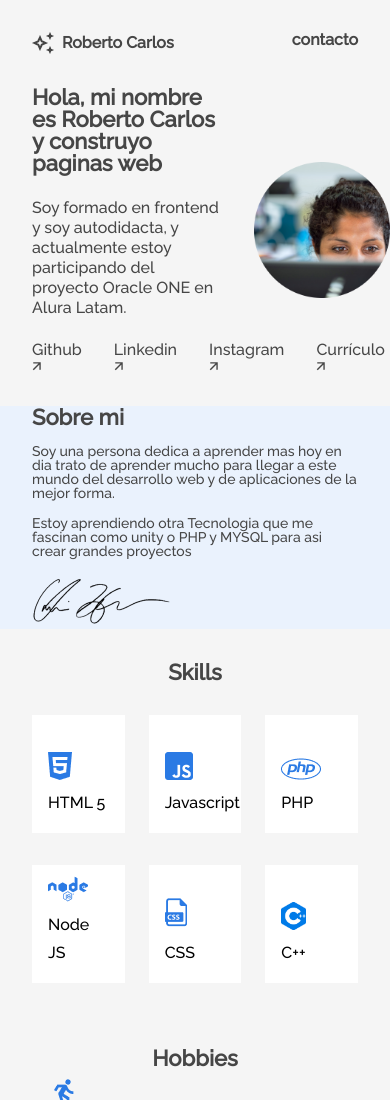
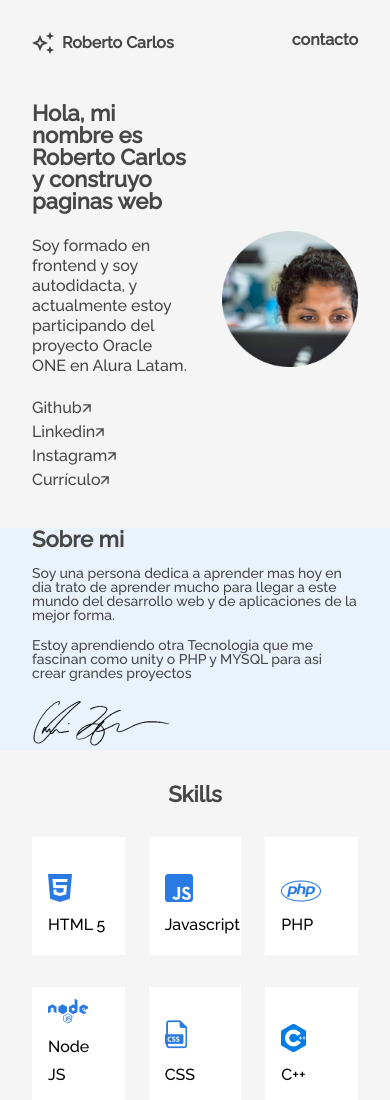
Before and after one commit to marshall3457/Portafolio, a plain HTML site: page index.html in a window 390 px wide. Shown: the top 1100 px of the page. Drawn offline with Linux system fonts and the light colour scheme.

Commit message:
probando lo responsive v8

```diff
--- a/index.html
+++ b/index.html
@@ -103,10 +103,10 @@
                     <h3 class="title__subsection">Soy formado en frontend y soy autodidacta, y actualmente estoy participando del proyecto Oracle ONE en Alura Latam.</h3>
                     <ul class="title__network">
                         <!-- Pon los enlaces de tus redes sociales favoritas -->
-                        <li class="title__network__item"><a href="https://github.com/marshall3457">Github <img src="assets\arrow.png"> </a></li>
-                        <li class="title__network__item"><a href="https://www.linkedin.com/in/marshall-undefined-68a3b1264/">Linkedin <img src="assets\arrow.png"></a></li>
-                        <li class="title__network__item"><a href="">Instagram <img src="assets\arrow.png"></a></li>
-                        <li class="title__network__item"><a href="">Currículo <img src="assets\arrow.png"></a></li>
+                        <li class="title__network__item"><a class="title__network__link" href="https://github.com/marshall3457">Github <img src="assets\arrow.png"> </a></li>
+                        <li class="title__network__item"><a class="title__network__link" href="https://www.linkedin.com/in/marshall-undefined-68a3b1264/">Linkedin <img src="assets\arrow.png"></a></li>
+                        <li class="title__network__item"><a class="title__network__link" href="">Instagram <img src="assets\arrow.png"></a></li>
+                        <li class="title__network__item"><a class="title__network__link" href="">Currículo <img src="assets\arrow.png"></a></li>
                     </ul>
                 </div>
                 <img class="title__profile" src="assets\profile.png">
--- a/style/experience/experience-img.css
+++ b/style/experience/experience-img.css
@@ -1,5 +1,5 @@
 .experience__img{
-    width: 66%;
+    width: 44%;
 }
 
 @media screen and (max-width: 768px) {
--- a/style/experience/experience-info.css
+++ b/style/experience/experience-info.css
@@ -1,10 +1,8 @@
 .experience__info{
-    width: 44%;
     margin-left: 1rem;
 }
 
 .experience__info--container{
-    width: 44%;
     order: -1;
     margin-right: 1rem;
 }
--- a/style/hobbies/hobbies-box.css
+++ b/style/hobbies/hobbies-box.css
@@ -2,7 +2,7 @@
     background-color: var(--color-blanco-de-skills-hobbies);
     padding: 1rem;
     line-height: 1.75rem;
-    width: calc(((100% - 5rem) / 6) - 2rem);
+    width: calc(((100% - 5rem) / 4) - 2rem);
     display: flex;
     justify-content: flex-start;
     align-items: end;
--- a/style/menu/menu-header.css
+++ b/style/menu/menu-header.css
@@ -1,4 +1,5 @@
 .menu__header{
     display: flex;
     align-items: center;
+    margin-bottom: 1rem;
 }
--- a/style/title/title-network.css
+++ b/style/title/title-network.css
@@ -6,9 +6,27 @@
 .title__network__item{
     color: var(--color-de-letra);
     margin-right: 2rem;
+
+}
+
+.title__network__link{
+    display: flex;
+    align-items: center;
 }
 
 
+
+@media screen and (max-width: 768px) {
+    .title__network{
+        flex-wrap: wrap;
+    }
+    .title__network__item{
+        margin-bottom: 0.5rem;
+
+    }
+
+
+}
 @media screen and (max-width: 360px) {
     .title__network__item{
         margin-right: 0.5rem;
@@ -17,5 +35,4 @@
     }
 
 
-
 }
```
